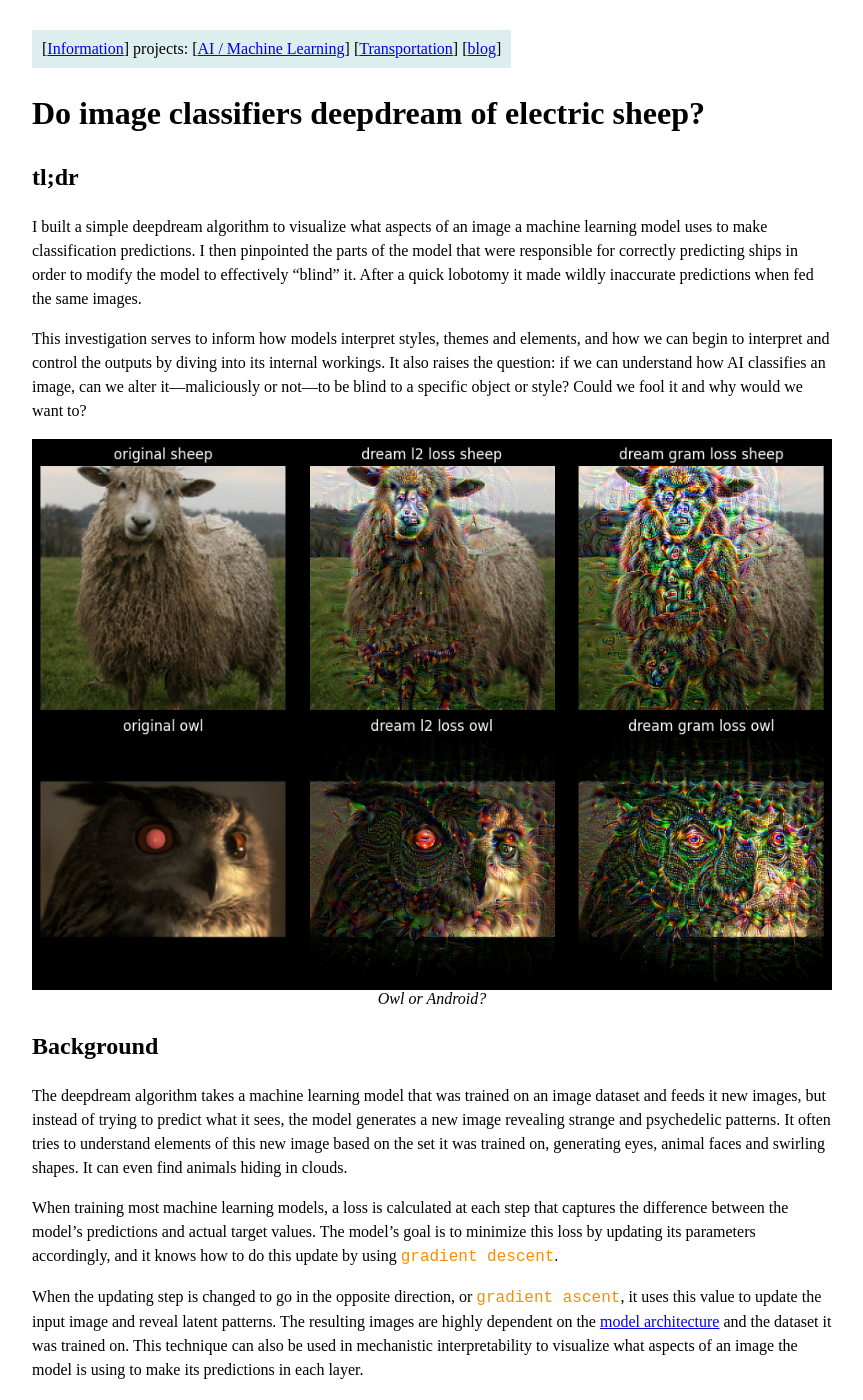
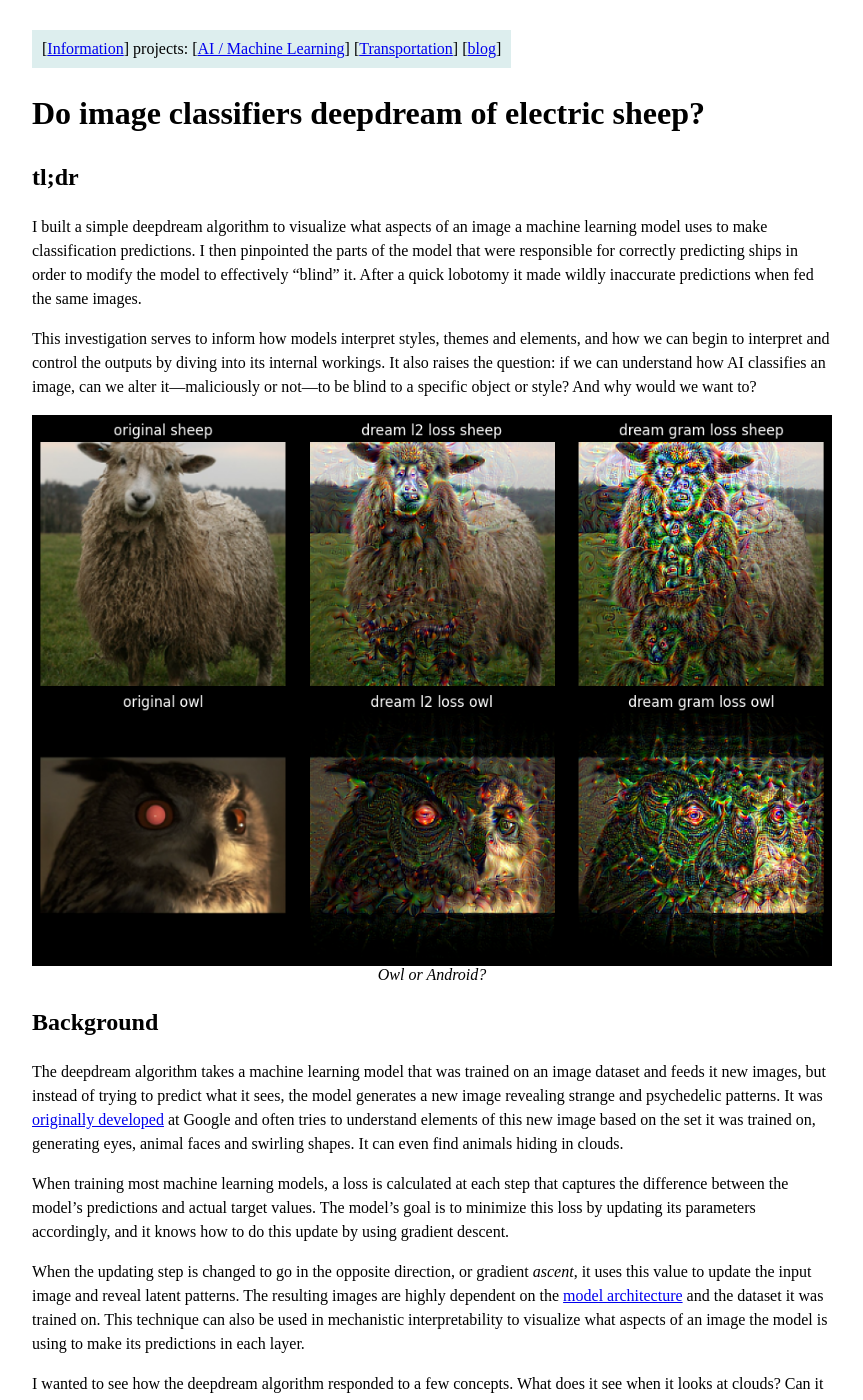
Before and after one commit to benarnav/benarnav.github.io, a Jekyll site: the page built from posts/dream_mech_interp.md, in a window 1280 px wide and 1400 px high. Shown: the whole window, without its empty margins (208-1071 px from the left). Built offline with Jekyll 4.4.1, drawn with Linux system fonts in a browser that asks for light colours; some of the changed text lies outside the part shown.

Commit message:
update text

```diff
--- a/posts/dream_mech_interp.md
+++ b/posts/dream_mech_interp.md
@@ -5,7 +5,7 @@ layout: page
 ## tl;dr
 I built a simple deepdream algorithm to visualize what aspects of an image a machine learning model uses to make classification predictions. I then pinpointed the parts of the model that were responsible for correctly predicting ships in order to modify the model to effectively "blind" it. After a quick lobotomy it made wildly inaccurate predictions when fed the same images.
 
-This investigation serves to inform how models interpret styles, themes and elements, and how we can begin to interpret and control the outputs by diving into its internal workings. It also raises the question: if we can understand how AI classifies an image, can we alter it—maliciously or not—to be blind to a specific object or style? Could we fool it and why would we want to?
+This investigation serves to inform how models interpret styles, themes and elements, and how we can begin to interpret and control the outputs by diving into its internal workings. It also raises the question: if we can understand how AI classifies an image, can we alter it—maliciously or not—to be blind to a specific object or style? And why would we want to?
 
 <figure style="text-align: center;">
     <img style="max-width: 800px;" src="/assets/img/dream_loss_funcs.png" alt="deepdream loss function comparison" />
@@ -13,11 +13,11 @@ This investigation serves to inform how models interpret styles, themes and elem
 </figure>
 
 ## Background
-The deepdream algorithm takes a machine learning model that was trained on an image dataset and feeds it new images, but instead of trying to predict what it sees, the model generates a new image revealing strange and psychedelic patterns. It often tries to understand elements of this new image based on the set it was trained on, generating eyes, animal faces and swirling shapes. It can even find animals hiding in clouds.
+The deepdream algorithm takes a machine learning model that was trained on an image dataset and feeds it new images, but instead of trying to predict what it sees, the model generates a new image revealing strange and psychedelic patterns. It was [originally developed](https://research.google/blog/inceptionism-going-deeper-into-neural-networks/){:target="_blank" rel="noopener"} at Google and often tries to understand elements of this new image based on the set it was trained on, generating eyes, animal faces and swirling shapes. It can even find animals hiding in clouds.
 
-When training most machine learning models, a loss is calculated at each step that captures the difference between the model's predictions and actual target values. The model's goal is to minimize this loss by updating its parameters accordingly, and it knows how to do this update by using `gradient descent`.
+When training most machine learning models, a loss is calculated at each step that captures the difference between the model's predictions and actual target values. The model's goal is to minimize this loss by updating its parameters accordingly, and it knows how to do this update by using gradient descent.
 
-When the updating step is changed to go in the opposite direction, or `gradient ascent`, it uses this value to update the input image and reveal latent patterns. The resulting images are highly dependent on the [model architecture](https://miro.medium.com/v2/resize:fit:900/0*v4YDpwhBGF-B42E4.png){:target="_blank" rel="noopener"} and the dataset it was trained on. This technique can also be used in mechanistic interpretability to visualize what aspects of an image the model is using to make its predictions in each layer.
+When the updating step is changed to go in the opposite direction, or gradient *ascent*, it uses this value to update the input image and reveal latent patterns. The resulting images are highly dependent on the [model architecture](https://miro.medium.com/v2/resize:fit:900/0*v4YDpwhBGF-B42E4.png){:target="_blank" rel="noopener"} and the dataset it was trained on. This technique can also be used in mechanistic interpretability to visualize what aspects of an image the model is using to make its predictions in each layer.
 
 I wanted to see how the deepdream algorithm responded to a few concepts. What does it see when it looks at clouds? Can it tell the difference between a human eye and one belonging to an animal? How similar is a container ship and cruise ship to the model? How does it determine which of these two massive ships is which? What is it looking for; what is it looking at?
 
```
Also changed, not shown: other parts of posts/dream_mech_interp.md (+1 -1 lines), 404.md (+1 -1 lines).
